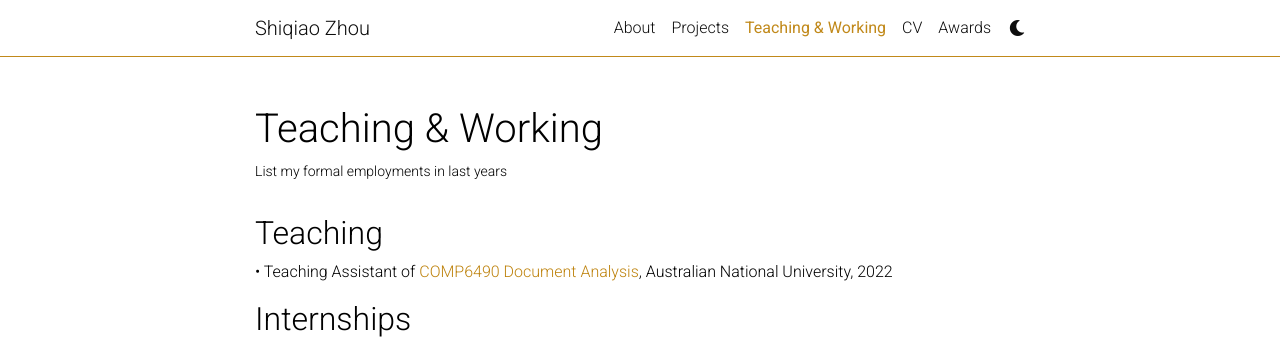
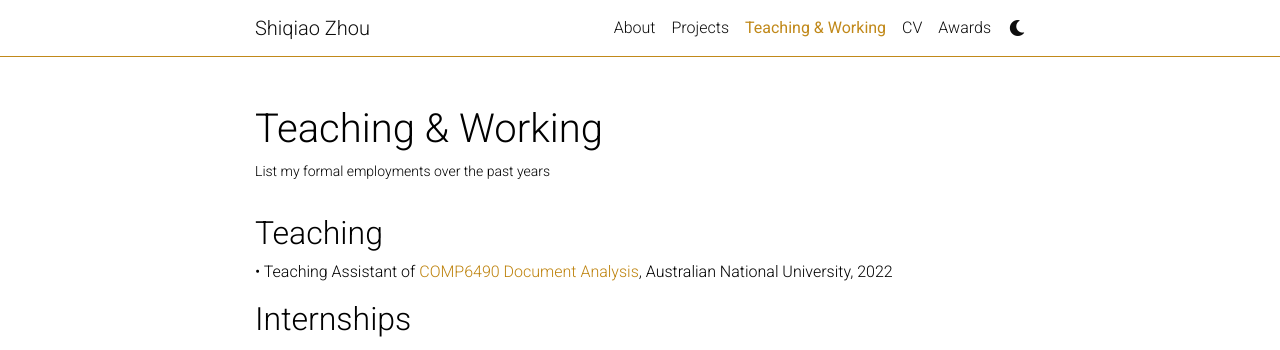
Before and after one commit to ShiqiaoZhou/ShiqiaoZhou.github.io, a Jekyll site: the page built from _pages/TaW.md, in a window 1280 px wide. Shown: the top 350 px of the page. Built offline with Jekyll 4.4.1, drawn with Linux system fonts in a browser that asks for light colours; comment, search, counter and statistics services are not loaded; a style sheet for code colours, icons or effects is not loaded.

Commit message:
Update TaW.md

```diff
--- a/_pages/TaW.md
+++ b/_pages/TaW.md
@@ -2,7 +2,7 @@
 layout: page
 permalink: /TaW/
 title: Teaching & Working
-description: List my formal employments in last years
+description: List my formal employments over the past years
 nav: true
 nav_order: 3
 ---
```
